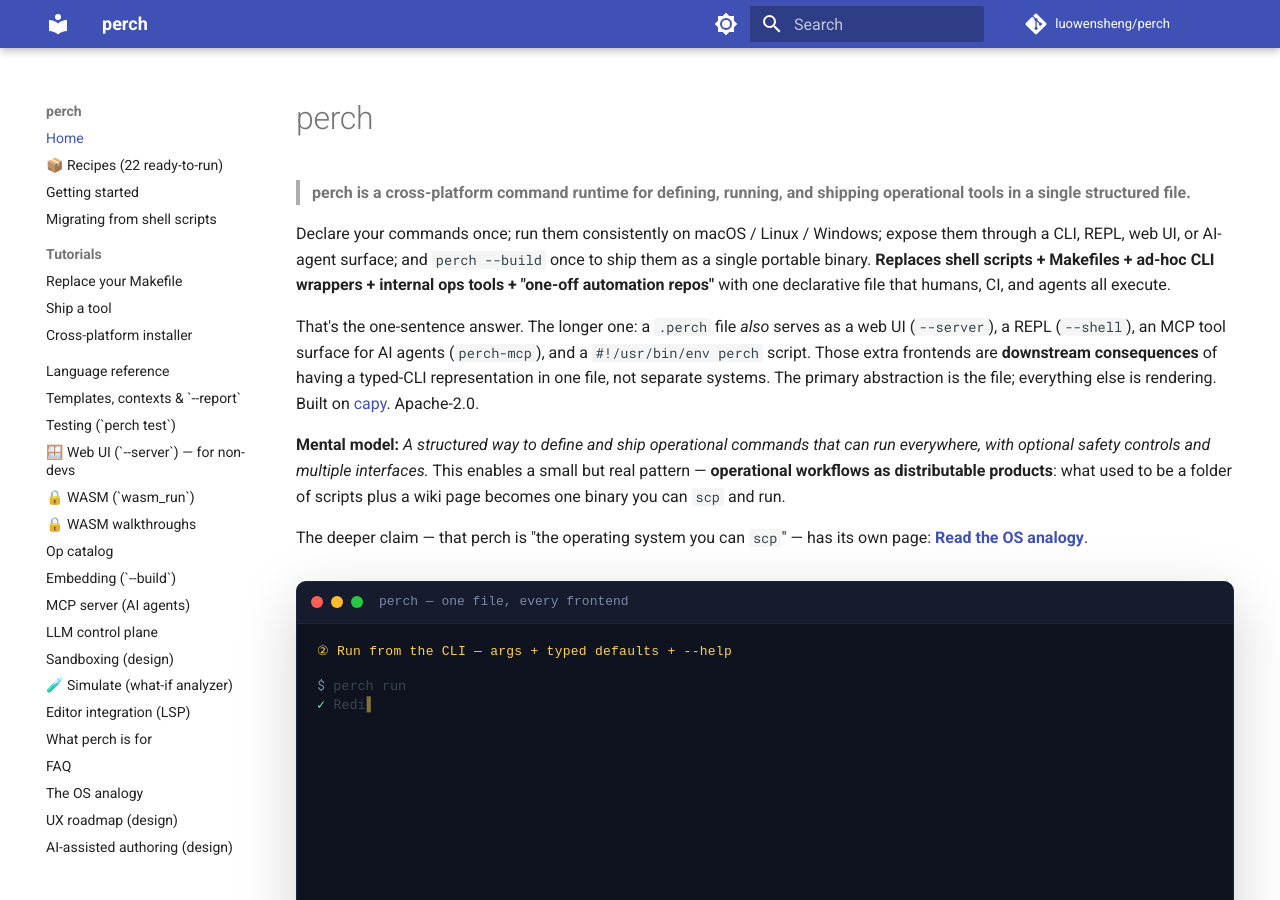
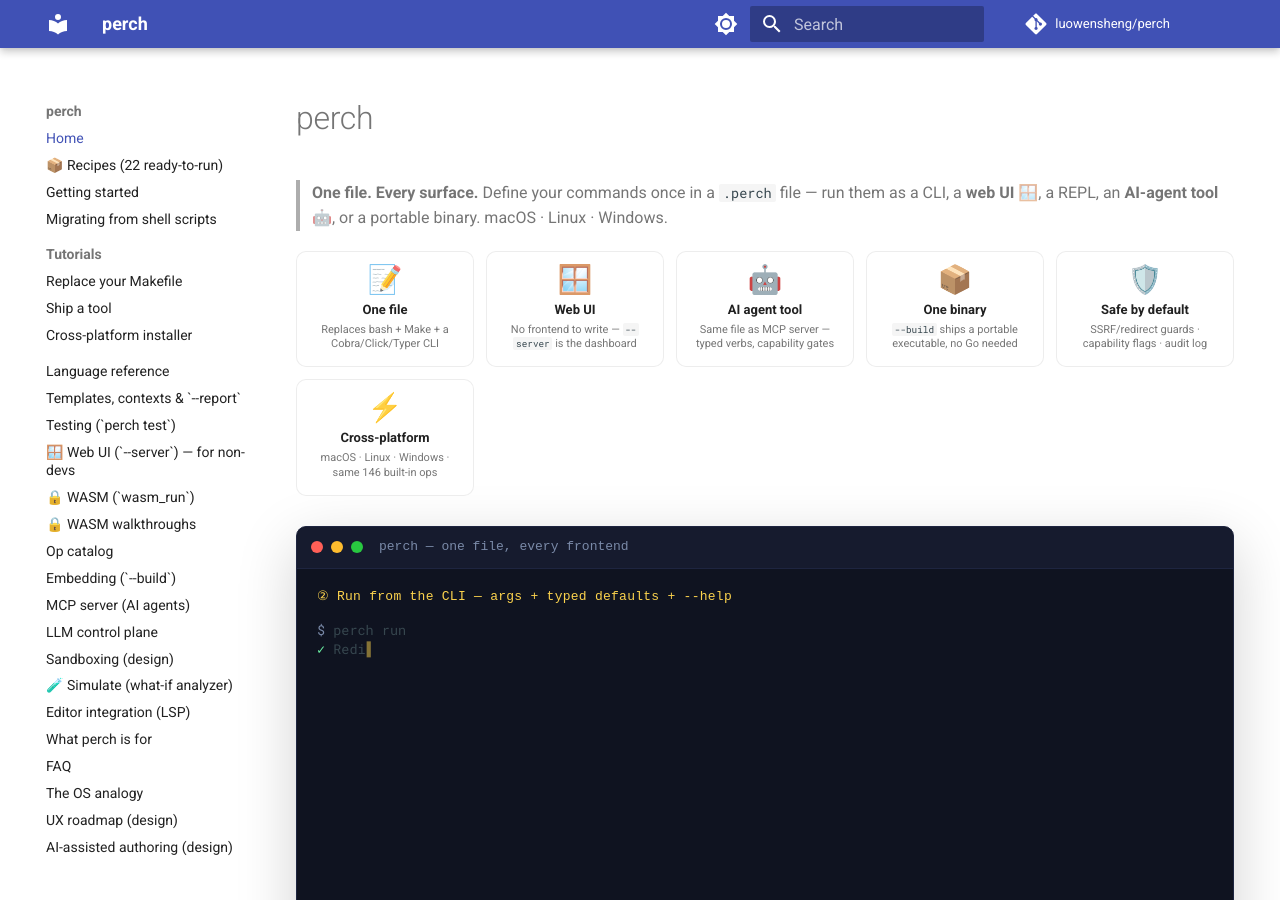
Before and after one commit to olivierdevelops/perch, an MkDocs documentation site: the page built from docs/index.md, in a window 1280 px wide and 900 px high. Built offline with MkDocs 1.6.1 and Material for MkDocs 9.7.7, drawn with Linux system fonts in a browser that asks for light colours; comment, search, counter and statistics services are not loaded; some of the changed text lies outside the part shown.

````diff
--- a/docs/index.md
+++ b/docs/index.md
@@ -5,19 +5,34 @@ hide:
 
 # perch
 
-> **perch is a cross-platform command runtime for defining, running, and shipping operational tools in a single structured file.**
+> **One file. Every surface.** Define your commands once in a `.perch` file — run them as a CLI, a **web UI** 🪟, a REPL, an **AI-agent tool** 🤖, or a portable binary. macOS · Linux · Windows.
 
-Declare your commands once; run them consistently on macOS / Linux / Windows; expose them through a CLI, REPL, web UI, or AI-agent surface; and `perch --build` once to ship them as a single portable binary. **Replaces shell scripts + Makefiles + ad-hoc CLI wrappers + internal ops tools + "one-off automation repos"** with one declarative file that humans, CI, and agents all execute.
+<style>
+.qbits{display:grid;grid-template-columns:repeat(auto-fit,minmax(150px,1fr));gap:12px;margin:20px 0 8px}
+.qbit{background:var(--md-default-bg-color);border:1px solid var(--md-default-fg-color--lightest);border-radius:10px;padding:14px 12px;text-align:center;transition:transform .15s}
+.qbit:hover{transform:translateY(-2px);border-color:var(--md-accent-fg-color)}
+.qbit .ico{font-size:28px;line-height:1;margin-bottom:6px}
+.qbit .ttl{font-size:13px;font-weight:600;color:var(--md-default-fg-color);margin-bottom:2px}
+.qbit .sub{font-size:11px;color:var(--md-default-fg-color--light);line-height:1.35}
+.replaces{display:grid;grid-template-columns:repeat(auto-fit,minmax(160px,1fr));gap:10px;margin:14px 0}
+.rep{background:var(--md-default-bg-color);border:1px solid var(--md-default-fg-color--lightest);border-radius:8px;padding:10px 12px;display:flex;gap:10px;align-items:center;font-size:13px}
+.rep .ico{font-size:22px;line-height:1}
+.rep .txt{color:var(--md-default-fg-color);font-weight:500}
+.rep .txt .strike{color:var(--md-default-fg-color--lighter);text-decoration:line-through;font-weight:400;font-size:11px;display:block;margin-top:2px}
+</style>
 
-That's the one-sentence answer. The longer one: a `.perch` file *also* serves as a web UI (`--server`), a REPL (`--shell`), an MCP tool surface for AI agents (`perch-mcp`), and a `#!/usr/bin/env perch` script. Those extra frontends are **downstream consequences** of having a typed-CLI representation in one file, not separate systems. The primary abstraction is the file; everything else is rendering. Built on [capy](https://luowensheng.github.io/capy). Apache-2.0.
-
-**Mental model:** *A structured way to define and ship operational commands that can run everywhere, with optional safety controls and multiple interfaces.* This enables a small but real pattern — **operational workflows as distributable products**: what used to be a folder of scripts plus a wiki page becomes one binary you can `scp` and run.
-
-The deeper claim — that perch is "the operating system you can `scp`" — has its own page: **[Read the OS analogy](os-in-a-program.md)**.
+<div class="qbits">
+  <div class="qbit"><div class="ico">📝</div><div class="ttl">One file</div><div class="sub">Replaces bash + Make + a Cobra/Click/Typer CLI</div></div>
+  <div class="qbit"><div class="ico">🪟</div><div class="ttl">Web UI</div><div class="sub">No frontend to write — <code>--server</code> is the dashboard</div></div>
+  <div class="qbit"><div class="ico">🤖</div><div class="ttl">AI agent tool</div><div class="sub">Same file as MCP server — typed verbs, capability gates</div></div>
+  <div class="qbit"><div class="ico">📦</div><div class="ttl">One binary</div><div class="sub"><code>--build</code> ships a portable executable, no Go needed</div></div>
+  <div class="qbit"><div class="ico">🛡️</div><div class="ttl">Safe by default</div><div class="sub">SSRF/redirect guards · capability flags · audit log</div></div>
+  <div class="qbit"><div class="ico">⚡</div><div class="ttl">Cross-platform</div><div class="sub">macOS · Linux · Windows · same 146 built-in ops</div></div>
+</div>
 
 <div id="perch-demo" class="perch-demo"></div>
 
-The animated demo above cycles through the same `redis.perch` file in five rendering modes. **You write one file. perch renders every surface:**
+*Same `redis.perch` file, five rendering modes — animation cycles through each.*
 
 <div id="perch-fanout"></div>
 
@@ -43,17 +58,20 @@ The animated demo above cycles through the same `redis.perch` file in five rende
 
 <div class="card">
   <h4>🎯 One file → five surfaces</h4>
-  <p>The same <code>commands.perch</code> is callable as a <strong>CLI</strong>, served as a <strong>web UI</strong> (<code>--server</code>), steppable in a <strong>REPL</strong> (<code>--shell</code>), exposed to AI agents over <strong>MCP</strong> (<code>perch-mcp</code>), and bundled into a <strong>single portable binary</strong> (<code>--build</code> with your whole project embedded). Not five integrations — one abstraction, five renderings. <em>Nothing in the bash / Make / Click / Cobra / Just / Task ecosystem does this.</em></p>
+  <p>One <code>commands.perch</code> → <strong>CLI · web UI · REPL · MCP tool · portable binary</strong>. Not five integrations — one abstraction, five renderings.</p>
+  <p style="font-size:11px;color:var(--md-default-fg-color--light);margin:6px 0 0">Nothing in bash / Make / Click / Cobra / Just / Task does this.</p>
 </div>
 
 <div class="card">
-  <h4>🔒 <code>wasm_run</code> — capabilities by construction, not by policy</h4>
-  <p>Load a WebAssembly module under WASI. The module sees ONLY the argv, env vars, and filesystem mounts you declared — anything else is <strong>invisible by construction</strong>, not blocked by policy. Pure Go (wazero); no Docker, no daemon, no native sandbox setup. <strong>The killer demo:</strong> a plugin host runs 4 legitimate plugins + 1 deliberately malicious plugin that tries 5 escape routes — every escape fails because the runtime doesn't <em>provide</em> those operations.<br><a href="wasm/"><strong>Reference →</strong></a> · <a href="wasm-walkthroughs/">5 walkthroughs</a> · <a href="https://github.com/luowensheng/perch/tree/main/demos/wasm-plugin-host"><strong>zero-trust AI plugin demo →</strong></a></p>
+  <h4>🔒 <code>wasm_run</code> — sandbox by construction</h4>
+  <p>Load a WebAssembly module. It sees ONLY the argv, env vars, and mounts you <em>declared</em> — anything else <strong>doesn't exist</strong>. Not policy. Construction.</p>
+  <p style="font-size:11px;color:var(--md-default-fg-color--light);margin:6px 0 0">🎯 <a href="https://github.com/luowensheng/perch/tree/main/demos/wasm-plugin-host"><strong>Killer demo: zero-trust AI plugin runtime</strong></a> · <a href="wasm/">reference</a> · <a href="wasm-walkthroughs/">5 walkthroughs</a></p>
 </div>
 
 <div class="card">
-  <h4>🧪 <code>perch simulate</code> — answer "what would happen on THAT host?" without running anything <span style="background:#eef;padding:1px 6px;border-radius:3px;font-size:.75em;vertical-align:middle">v2</span></h4>
-  <p>Walk the program against a <strong>hypothetical environment</strong> — sim OS, sim bins, sim env vars, sim network allowlist, sim FS roots — and report per-op outcomes (WILL_RUN ✓ / WILL_FAIL ✗ / MIGHT_FAIL ?). <strong>v2</strong> threads state through the walk (write-then-exists works), accepts a JSON fixture (<code>--sim-file</code>) with <strong>oracles</strong> (pin <code>shell_output</code>, <code>http</code>, <code>file_exists</code>, <code>has_bin</code>) and <strong>named scenarios</strong> that run as independent walks ("happy" vs "github-down" vs "kubectl-missing" all in one report). Drop into CI as a multi-environment gate. <a href="simulate/"><strong>Details →</strong></a></p>
+  <h4>🧪 <code>perch simulate</code> — "what would happen on THAT host?" <span style="background:rgba(124,131,248,.15);color:#7c83f8;padding:1px 6px;border-radius:3px;font-size:.7em;vertical-align:middle;font-weight:700">v2</span></h4>
+  <p>Walk the program against a <strong>hypothetical env</strong>. Per-op verdicts: <span style="color:#16a34a">WILL_RUN ✓</span> · <span style="color:#dc2626">WILL_FAIL ✗</span> · <span style="color:#d97706">MIGHT_FAIL ?</span>. <strong>v2</strong>: state threading, oracles, multi-scenario.</p>
+  <p style="font-size:11px;color:var(--md-default-fg-color--light);margin:6px 0 0"><a href="simulate/"><strong>Details →</strong></a></p>
 </div>
 
 </div>
@@ -532,13 +550,11 @@ perch --report cmd    # execute + render the span tree
 
 ## Cross-platform without thinking about it
 
-Every command starts with ~30 variables already bound. **No declaration, no `let`, no `if uname`.** Hover any row — that's what perch sees on the running machine.
+**~30 variables auto-bound at every command start.** No declaration, no `let`, no `if uname`. Hover any row below — that's what perch sees on the running machine.
 
 <div id="perch-bindings"></div>
 
 ## What's in the box
-
-The technical details that don't fit on the marketing panel above:
 
 <div class="perch-features">
 
@@ -626,7 +642,7 @@ The technical details that don't fit on the marketing panel above:
 ]
 </script>
 
-```capy
+```perch
 command test
     description "Run unit + integration tests"
     do
@@ -724,7 +740,7 @@ The recipient needs **only** what your install command requires (here: `python3`
 ]
 </script>
 
-```capy
+```perch
 command restart_service
     description "Restart a service on a host"
     arg host
@@ -780,7 +796,7 @@ The agent never sees `ssh`. It sees `restart_service(host, service)` with typed
 ]
 </script>
 
-```capy
+```perch
 command up
     description "Start the dev stack"
     do
--- a/docs/stylesheets/extra.css
+++ b/docs/stylesheets/extra.css
@@ -637,9 +637,20 @@ pre code.language-perch {
     border-radius: 6px;
 }
 pre:has(code.language-capy),
-pre:has(code.language-perch) {
+pre:has(code.language-perch),
+pre:has(code.pcode-hl) {
     background: #0f1320 !important;
     border: 1px solid #1e2540;
+}
+
+/* When pymdownx remapped `capy`/`perch` to `language-text`, the parent
+ * wrapper carries that class. Style the line-number anchors so they
+ * stay readable on our dark code background. */
+.language-text.highlight pre:has(code.pcode-hl) a {
+    color: #4a5878;
+}
+.pcode-hl a {
+    color: #4a5878;
 }
 
 /* ─── Stats bar under the hero ────────────────────────────────────── */
````
